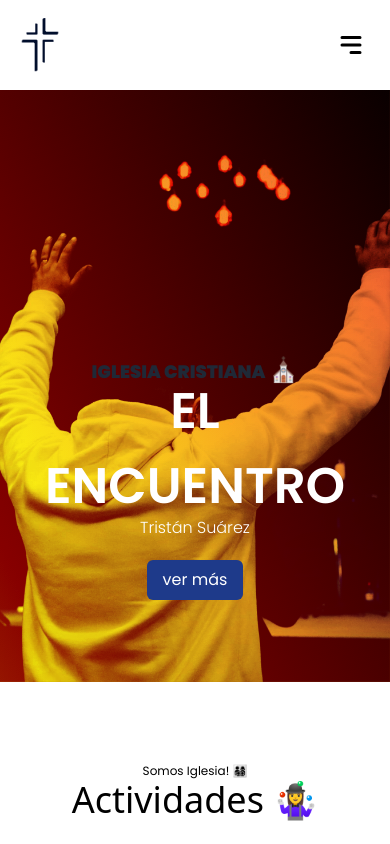
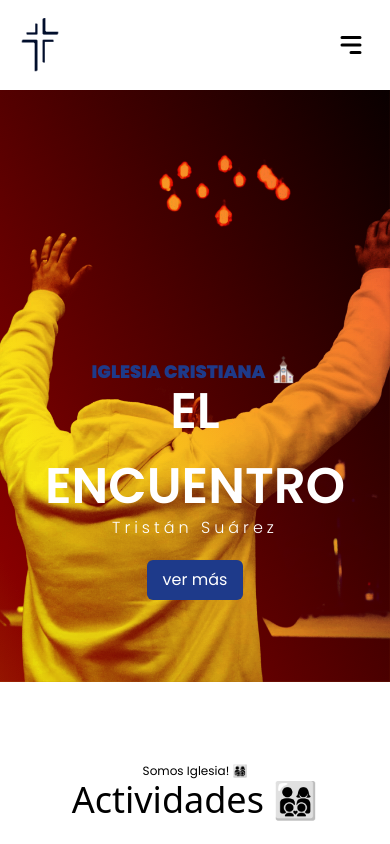
Before and after one commit to sebygalla/encuentro-tailwind, a React (Vite) app: page / in a window 390 px wide. Shown: the top 844 px of the page. Built offline with nearby package versions, Linux system fonts and the light colour scheme.

Commit message:
responsive

```diff
--- a/src/App.jsx
+++ b/src/App.jsx
@@ -11,7 +11,7 @@ function App() {
     <div>
       <Header/>
       <Hero/>
-      <TituloWeb title ='Actividades 🤹‍♀️' />
+      <TituloWeb title ='Actividades 👨‍👩‍👦‍👦' />
       <CardActividades/>
       <Testimonial/>
       <Footer />
--- a/src/components/Titulo/Titulo.jsx
+++ b/src/components/Titulo/Titulo.jsx
@@ -3,12 +3,12 @@ const HeroTitle = () => {
     <section className="w-full px-5 absolute xl:top-[55%] text-white left-[50%] transform -translate-x-1/2 -translate-y-1/2 md:top-[65%] top-[70%]">
       <div className="mx-auto max-w-4xl font-['Poppins'] md:gap-0 xl:gap-4 text-center">
 
-        <h2 className="xl:text-2xl text-lg font-bold uppercase text-gray-800">Iglesia Cristiana <span className="xl:text-4xl text-2xl">⛪</span></h2>
+        <h2 className="xl:text-2xl text-lg font-bold uppercase text-blue-900">Iglesia Cristiana <span className="xl:text-4xl text-2xl">⛪</span></h2>
 
         <h1 className="text-[50px] -mt-3 font-semibold xl:text-[120px] md:text-[60px]">
           EL ENCUENTRO
         </h1>
-        <p className="xl:-m-7 -mt-2 font-light text-1xl md:text-xl xl:text-3xl">
+        <p className="xl:-m-7 -mt-2 font-light text-1xl md:text-xl xl:text-3xl tracking-[.25em]">
           Tristán Suárez
         </p>
         <button className="text-md xl:ml-0 md:ml-0  rounded-md md:mt-6 mt-5 xl:mt-14 px-4 py-2 bg-blue-900">
--- a/src/components/card/CardImg.jsx
+++ b/src/components/card/CardImg.jsx
@@ -9,7 +9,7 @@ import TituloWeb from "../TitulosWeb/tituloWeb";
 
 function CardActividades() {
   return (
-    <section className="grid md:grid-cols-2 xl:flex flex-wrap items-center justify-evenly p-10 gap-5 mt-10">
+    <section className="grid md:grid-cols-2 xl:flex flex-wrap xl:gap-10 flex-grow items-center justify-evenly p-10 gap-5 mt-10">
 
 
 
@@ -93,7 +93,7 @@ function CardActividades() {
         <div class="p-5">
           <a href="#">
             <h5 class="mb-2 text-2xl font-bold tracking-tight text-gray-900 dark:text-white">
-              Matrimonios Jovenes 2023
+              Matrimonios Jovenes
             </h5>
           </a>
           <p class="mb-3 font-normal text-gray-700 dark:text-gray-400">
@@ -117,7 +117,7 @@ function CardActividades() {
         <div class="p-5">
           <a href="#">
             <h5 class="mb-2 text-2xl font-bold tracking-tight text-gray-900 dark:text-white">
-              Matrimonios Adultos
+              Matrimonios grandes
             </h5>
           </a>
           <p class="mb-3 font-normal text-gray-700 dark:text-gray-400">
```
